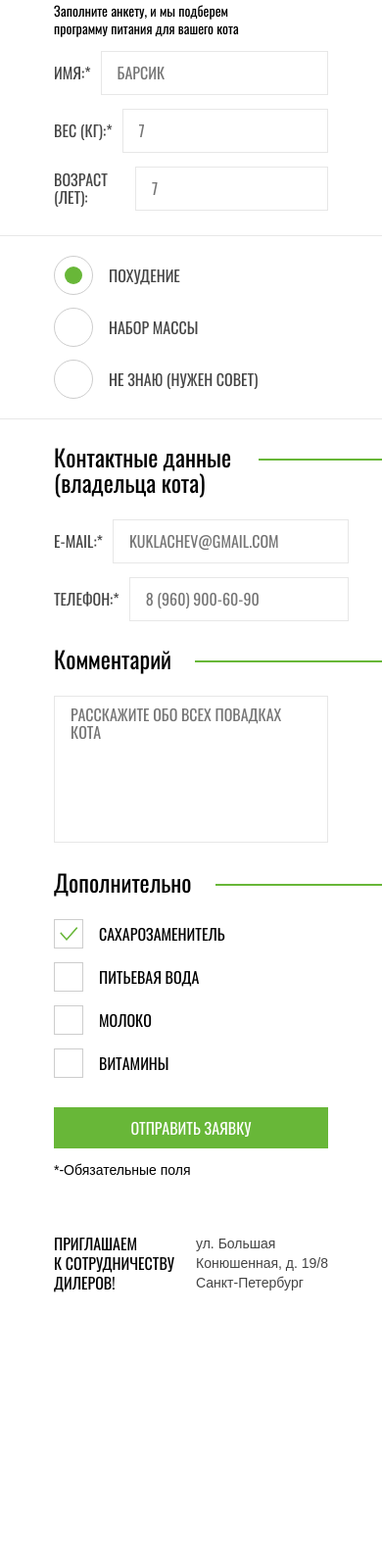
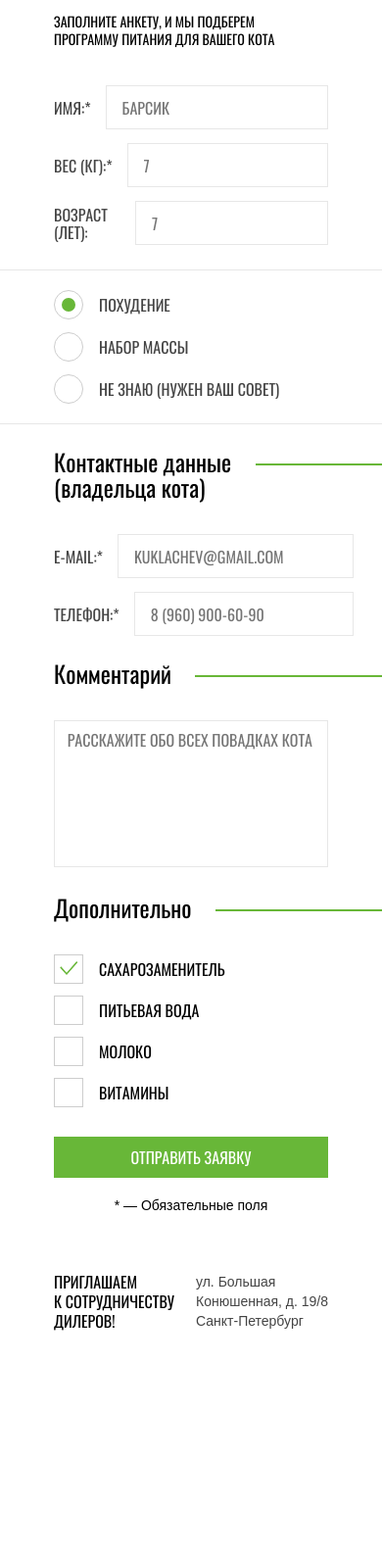
Before and after one commit to Sveetlana/30889-cat-energy-22, a website: page source/form.html in a window 390 px wide. Shown: the part 154-1744 px from the top of the page at 98% size. Drawn offline with nearby package versions, Linux system fonts and the light colour scheme; files that its build step writes are made by us from their sources; files whose address does not match are found by name.

Commit message:
perfect pixel form mobile

```diff
--- a/source/form.html
+++ b/source/form.html
@@ -16,7 +16,7 @@
             <source media="(min-width: 768px)" srcset="img/logo-tablet.svg">
             <img class="logo__icon" src="img/logo-mobile.svg" alt="Cat Energy" width="34" height="38">
           </picture>
-          <svg class="logo__text" width="128" height="24">
+          <svg class="logo__text" width="101" height="19">
             <use xlink:href="img/icons/sprite.svg#logo-text"></use>
           </svg>
         </a>
@@ -70,7 +70,7 @@
             </div>
             <div class="page-form__row">
               <input class="page-form__radio" type="radio" value="3" name="program" id="program3">
-              <label class="page-form__label" for="program3">Не знаю (нужен совет)</label>
+              <label class="page-form__label" for="program3">Не знаю (нужен ваш совет)</label>
             </div>
           </div>
         </div>
@@ -129,7 +129,7 @@
       </div>
       <div class="page-form__container page-form__submit">
         <input class="page-form__button button" type="submit" value="Отправить заявку">
-        <small class="page-form__note">*-Обязательные поля</small>
+        <small class="page-form__note">* &mdash; Обязательные поля</small>
       </div>
     </form>
     <section class="map">
@@ -156,7 +156,7 @@
         <ul class="social__list">
           <li class="social__item">
             <a href="" class="social__link">
-              <svg class="social__icon social__icon--vk" width="30" height="22">
+              <svg class="social__icon social__icon--vk" width="23" height="16">
                 <use xlink:href="img/icons/sprite.svg#icon-vkontakte"></use>
               </svg>
               <span class="visually-hidden">Мы ВКонтакте</span>
@@ -164,7 +164,7 @@
           </li>
           <li class="social__item">
             <a href="" class="social__link">
-              <svg class="social__icon social__icon--inst" width="23" height="23">
+              <svg class="social__icon social__icon--inst" width="16" height="16">
                 <use xlink:href="img/icons/sprite.svg#icon-instagram"></use>
               </svg>
               <span class="visually-hidden">Мы в Инстаграмме</span>
@@ -172,7 +172,7 @@
           </li>
           <li class="social__item">
             <a href="" class="social__link">
-              <svg class="social__icon social__icon--fb" width="28" height="33">
+              <svg class="social__icon social__icon--fb" width="22" height="22">
                 <use xlink:href="img/icons/sprite.svg#icon-facebook"></use>
               </svg>
               <span class="visually-hidden">Мы в Фейсбуке</span>
--- a/source/sass/blocks/map.scss
+++ b/source/sass/blocks/map.scss
@@ -61,7 +61,7 @@
   display: flex;
   flex-direction: row;
   justify-content: space-between;
-  padding: 27px 0;
+  padding: 30px 0 26px;
 
   @media (min-width: $tablet-width) {
     padding: 62px 40px;
--- a/source/sass/blocks/page-form.scss
+++ b/source/sass/blocks/page-form.scss
@@ -1,6 +1,8 @@
 .page-form__title {
   font-weight: 400;
   font-size: 36px;
+  margin: 0;
+  padding: 25px 0 35px;
 }
 
 .page-form__subtitle {
@@ -8,7 +10,7 @@
   font-size: 24px;
   line-height: 26px;
   margin: 0;
-  padding: 25px 1em 25px 0;
+  padding: 25px 1em 35px 0;
   display: inline-block;
   background-color: #ffffff;
   position: relative;
@@ -23,7 +25,7 @@
 
   &--contacts {
     @media (max-width: $mobile-width-only) {
-      width: 185px;
+      width: 182px;
     }
   }
 }
@@ -32,6 +34,8 @@
   font-weight: 400;
   font-size: 14px;
   line-height: 18px;
+  text-transform: uppercase;
+  margin: 0;
 
   @media (min-width: $tablet-width) {
     font-size: 20px;
@@ -58,7 +62,7 @@
 }
 
 .page-form__label {
-  margin-right: 10px;
+  margin-right: 15px;
   flex-grow: 0;
 
   @media (min-width: $tablet-width) {
@@ -145,14 +149,14 @@
   width: 100%;
   min-height: 150px;
   resize: none;
-  padding: 0.6em 1em;
+  padding: 0.6em 0.8em;
 
   @media (min-width: $desktop-width) {
     min-height: 174px;
   }
 
   &:focus {
-    padding: calc(0.6em - 1px) calc(1em - 1px);
+    padding: calc(0.6em - 1px) calc(0.8em - 1px);
   }
 }
 
@@ -167,6 +171,8 @@
   font-weight: 400;
   font-size: 14px;
   line-height: 16px;
+  text-align: center;
+  margin-top: 6px;
 }
 
 .page-form__customer {
@@ -174,6 +180,7 @@
   //flex-direction: column;
   display: grid;
   grid-gap: 25px;
+  margin-top: 38px;
 
   @media (min-width: $desktop-width) {
     //flex-direction: row;
@@ -248,7 +255,7 @@
 
 .page-form__customer-extra {
   display: grid;
-  grid-gap: 14px;
+  grid-gap: 12px;
 
   @media (min-width: $tablet-width) {
     grid-template-columns: 1fr 1fr;
@@ -362,11 +369,16 @@
   display: inline-block;
   margin-right: 1em;
   box-sizing: border-box;
-  width: 40px;
-  height: 40px;
+  width: 30px;
+  height: 30px;
   background-color: #ffffff;
   border: 1px solid $special_grey;
   border-radius: 50%;
+
+  @media (min-width: $tablet-width) {
+    width: 40px;
+    height: 40px;
+  }
 }
 
 .page-form__row:hover > .page-form__radio + .page-form__label::before {
@@ -377,11 +389,18 @@
   content: "";
   display: inline-block;
   margin-right: 20px;
-  width: 18px;
-  height: 18px;
+  width: 14px;
+  height: 14px;
   background-color: $basic_green;
   border-radius: 50%;
   position: absolute;
-  left: 11px;
-  top: 11px;
+  left: 8px;
+  top: 8px;
+
+  @media (min-width: $tablet-width) {
+    width: 18px;
+    height: 18px;
+    left: 11px;
+    top: 11px;
+  }
 }
```
